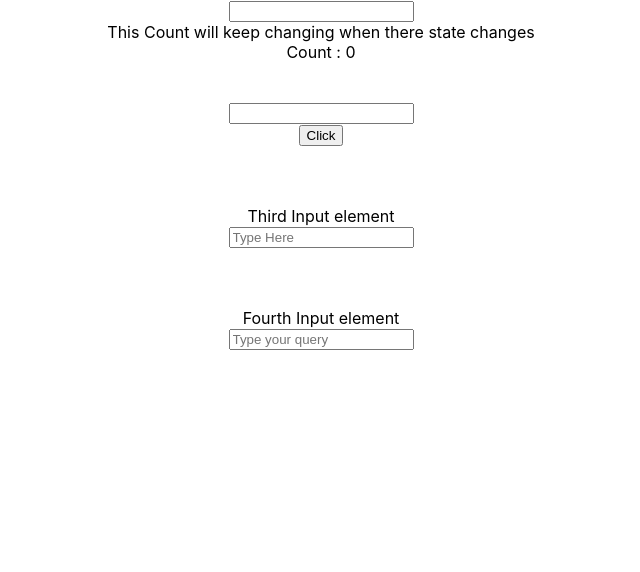
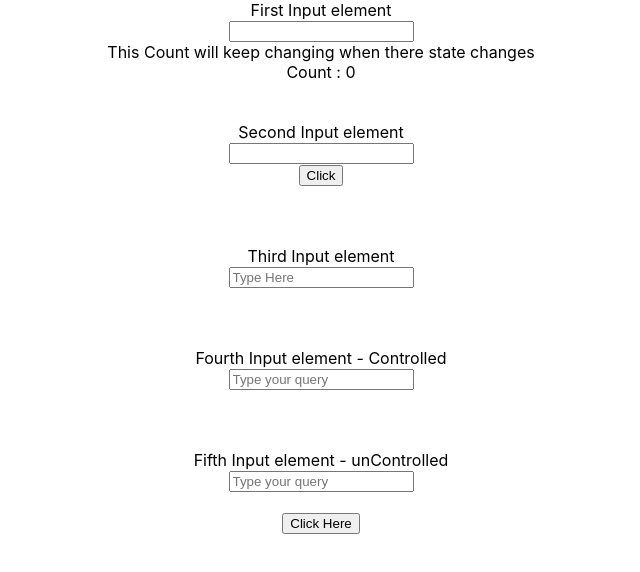
Before and after one commit to Chandan9898Kumar/Event_Propagation, a React (Create React App) app: page /useRef in a window 1280 px wide. Shown: the top 572 px of the page, without its empty margins (319-959 px from the left). Built offline with nearby package versions, Linux system fonts and the light colour scheme.

Commit message:
feat: added uncontrolled form of input using useRef

```diff
--- a/src/UseRefs.js/UseRefExample.js
+++ b/src/UseRefs.js/UseRefExample.js
@@ -18,8 +18,8 @@ export default function UseRefExample() {
   const count = useRef(0);
   const inputDom = useRef("");
   const ThirdInput = useRef("Desi");
-
-  const fourthInput=useRef('input')
+  const fourthInput = useRef("input");
+  const fifthInput = useRef("input");
 
   // const [count, setCount] = useState(0);
   // Here if we remove [] from useEffect,then it will
@@ -37,7 +37,7 @@ export default function UseRefExample() {
     // here count is rendering current as an object and count.current initially is 0, which we have set .
     // here count is not referring to anything, and inputDom ,ThirdInput,fourthInput are referring to
     // input filed (element) bottom 🔽 .
-    console.log(count,'count >>>>>>>>>>>>>>>>')
+    console.log(count, "count >>>>>>>>>>>>>>>>");
     count.current = count.current + 1;
   });
   //       Or we can use like below :
@@ -84,6 +84,8 @@ export default function UseRefExample() {
         <div style={{ textAlign: "center" }}>
           {/* Below we are setting state,so at each value,page will render,and useEffect will call
         and count will increase */}
+          <span>First Input element</span>
+          <br />
           <input
             type="text"
             value={data}
@@ -94,9 +96,6 @@ export default function UseRefExample() {
           {"   "}
           <br />
           Count : {count.current}
-
-
-
           <br />
           <br />
           <br />
@@ -105,6 +104,8 @@ export default function UseRefExample() {
       Here also,if we type anything then setNewData function gets called and it will set state
       and hence useEffect gets called and count increases.
       */}
+          <span>Second Input element</span>
+          <br />
           <input
             ref={inputDom}
             type="text"
@@ -115,14 +116,12 @@ export default function UseRefExample() {
           />
           <br />
           <button onClick={handleClick}>Click</button>
-
-
-
           <br />
           <br />
           <br />
           <br />
-          <span>Third Input element</span><br />
+          <span>Third Input element</span>
+          <br />
           <input
             placeholder="Type Here"
             ref={ThirdInput}
@@ -134,20 +133,47 @@ export default function UseRefExample() {
           <br />
           <br />
           <br />
-
           {/* Here we used input field,and refered it with useRef .
           now whenever we change input it will not render anything in return and
           here we are not setting any state. just useRef */}
-          <span>Fourth Input element</span><br />
+          <span>Fourth Input element - Controlled</span>
+          <br />
           <input
             placeholder="Type your query"
             type="text"
             value={fourthInput.current.value}
             ref={fourthInput}
-          onChange={(e)=>{
-            fourthInput.current.value=e.target.value
+            onChange={(e) => {
+              // console.log(fourthInput.current.value,'fourthInput.current.value')
+              fourthInput.current.value = e.target.value;
             }}
           />
+          {/* All above examples of input are controlled  because we used "value and onChange event"
+ in input filed.
+Now we are using uncontrolled  way of handling input with useRef,where no "value and onChange event"
+will be given to input field.
+
+when we type something in input filed and want to see its value,so Below we used button.
+*/}
+          <br />
+          <br />
+          <br />
+          <br />
+          <span>Fifth Input element - unControlled</span>
+          <br />
+          <input placeholder="Type your query" type="text" ref={fifthInput} />
+          <br />
+          <br />
+          <button
+            onClick={(e) => {
+              console.log(
+                fifthInput.current.value,
+                "fifth input >>>>>>>>>>>>>"
+              );
+            }}
+          >
+            Click Here
+          </button>
         </div>
       </>
     )
```
Lines whose indentation alone changed are shown as unchanged.
